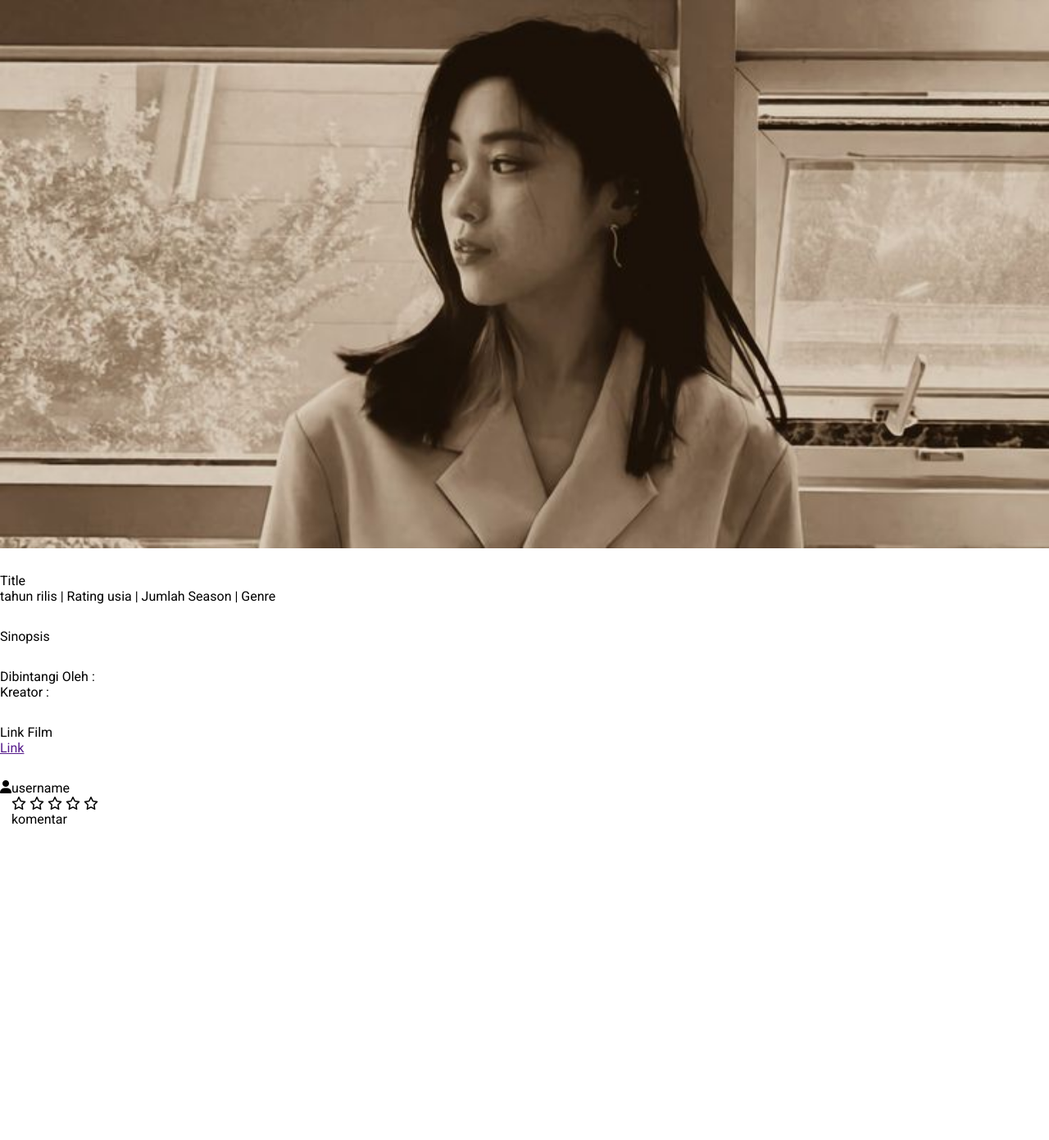
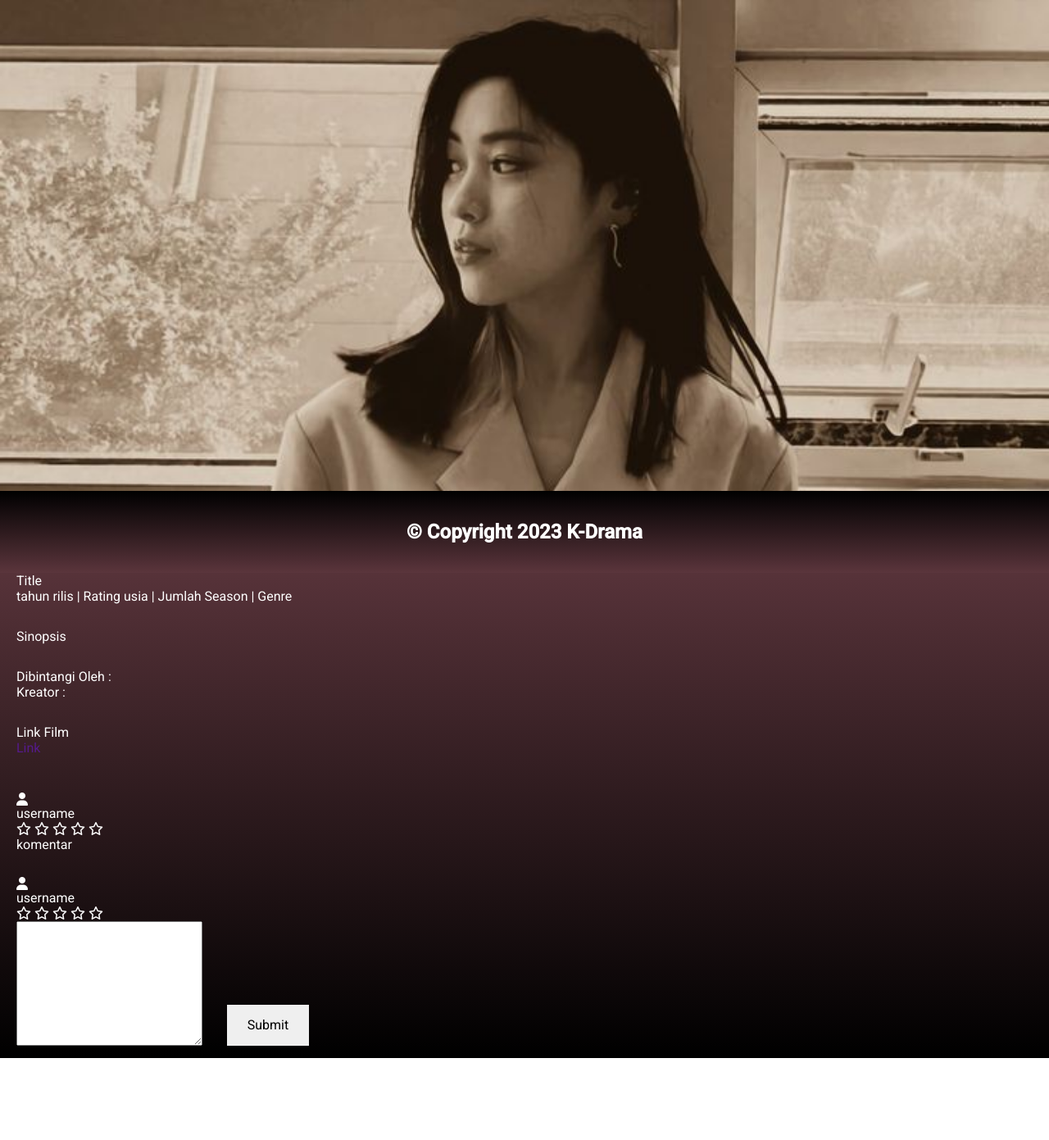
Before and after one commit to ROUVRE/responsi2-pemweb-kdrama, a PHP site: page /movie.php in a window 1280 px wide. Shown: the part 101-1492 px from the top of the page at 82% size. Before the commit the page ends 1107 px from the top, so only its background shows below. Run offline with PHP 8.4, Linux system fonts and the light colour scheme.

Commit message:
FE some page FIXING

```diff
--- /dev/null
+++ b/inc/footer.php
@@ -0,0 +1,3 @@
+<footer>
+    <h2>© Copyright 2023 K-Drama</h2>
+</footer>
--- a/movie.php
+++ b/movie.php
@@ -1,6 +1,7 @@
 <?php
 include("inc/navbar.php");
 include("inc/link.php");
+include("inc/footer.php");
 ?>
 
 <!DOCTYPE html>
@@ -16,20 +17,22 @@ include("inc/link.php");
     <div class="banner">
         <img src="assets/images/shinRyujin.jpeg" alt="">
     </div>
+    <div class="movieBg margin">
         <div class="tittleBox">
             <p>Title</p>
             <p>tahun rilis | Rating usia | Jumlah Season | Genre</p>
         </div>
-    <p>Sinopsis</p>
+        <p class="sinopsis">Sinopsis</p>
         <div class="castBox">
             <p>Dibintangi Oleh :</p>
             <p>Kreator :</p>
         </div>
-    <div>
+        <div class="linkBox">
             <p>Link Film</p>
             <a href="">Link</a>
         </div>
         <div class="commentBox">
+            <div class="komentar">
                 <div class="profile">
                     <i class="fa-solid fa-user"></i>
                 </div>
@@ -45,6 +48,27 @@ include("inc/link.php");
                     <p>komentar</p>
                 </div>
             </div>
+            <form action="">
+                <div class="profile">
+                    <i class="fa-solid fa-user"></i>
+                </div>
+                <div class="comment">
+                    <p>username</p>
+                    <div class="star">
+                        <i class="fa-regular fa-star"></i>
+                        <i class="fa-regular fa-star"></i>
+                        <i class="fa-regular fa-star"></i>
+                        <i class="fa-regular fa-star"></i>
+                        <i class="fa-regular fa-star"></i>
+                    </div>
+                    <div class="komentarInput">
+                    <textarea name="komentar" id="" cols="30" rows="10"></textarea>
+                    <input type="submit" name="submit" id="" value="Submit">
+                    </div>
+                </div>
+            </form>
+        </div>
+    </div>
 </body>
 
 </html>
--- a/mylist.php
+++ b/mylist.php
@@ -1,6 +1,7 @@
 <?php
 include("inc/navbar.php");
 include("inc/link.php");
+include("inc/footer.php");
 ?>
 
 <!DOCTYPE html>
@@ -13,8 +14,11 @@ include("inc/link.php");
 </head>
 
 <body>
+    <div class="movieBg margin">
         <div class="listHead">
+            <p style="opacity: 0;">apakek</p>
             <h1>My List</h1>
+            <i class="fa-solid fa-pen"></i>
         </div>
         <div class="listBox">
             <div class="genreBox">
@@ -26,6 +30,7 @@ include("inc/link.php");
                 </div>
             </div>
         </div>
+    </div>
 </body>
 
 </html>
--- a/style/global.css
+++ b/style/global.css
@@ -4,12 +4,18 @@ body {
   margin: 0;
   padding: 0;
   margin-top: 100px;
+  margin-bottom: 100px;
 }
 
 * {
   margin: 0;
   padding: 0;
   font-family: Roboto;
+  text-decoration: none;
+}
+
+.margin {
+  padding-left: 20px;
 }
 
 /* register & log out*/
@@ -215,13 +221,36 @@ header .navRight a {
   width: 100%;
 }
 
+.movieBg {
+  background: linear-gradient(to bottom, #5B353C, #000000);
+  margin: 0;
+  height: auto;
+}
+
+.movieBg .movieBoxTitle {
+  text-align: center;
+  padding-top: 30px;
+  color: white;
+}
+
 .movieBox {
-  margin-top: 30px;
-  padding: 0 30px;
+  /* margin-top: 30px; */
+  padding: 15px 30px;
+  position: relative;
 }
 
 .movieBox h1 {
   margin-bottom: 20px;
+  color: rgba(187, 136, 157, 1);
+
+}
+
+.movieBox i {
+  color: rgba(146, 65, 98, 1);
+  position: absolute;
+  right: 30px;
+  top: 200px  ;
+  font-size: 50px;
 }
 
 .genreBox {
@@ -234,7 +263,7 @@ header .navRight a {
   flex-direction: column;
   align-items: center;
   justify-content: center;
-  padding-bottom: 10px;
+  /* padding-bottom: 10px; */
 }
 
 .genreBox div img {
@@ -258,13 +287,40 @@ color: white;
 
 /* movie page */
 
+.tittleBox p,
+.castBox p,
+.linkBox,
+.sinopsis,
+.commentBox {
+  color: white;
+}
+
 .tittleBox {
-  margin: 30px 0;
+  padding: 30px 0;
 }
 
 .commentBox {
   margin-top: 30px;
   display: flex;
+  flex-direction: column;
+}
+
+.commentBox .komentar,
+.commentBox form {
+  padding: 15px 0;
+}
+
+.commentBox form input {
+  border: none;
+  width: 100px;
+  height: 50px;
+  font-size: 16px;
+  margin-left: 30px;
+}
+
+.commentBox form .komentarInput {
+  display: flex;
+  align-items: end;
 }
 
 .castBox {
@@ -274,11 +330,24 @@ color: white;
 /* my List */
 
 .listHead {
-  width: 100%;
+  display: flex;
+  align-items: center;
+  justify-content: space-between;
+  height: 250px;
+  color: white;
+  margin: 0 50px;
+}
+
+.listHead i {
+  font-size: 40px;
+  color: black;
+  background: rgba(229, 203, 216, 1);
+  width: 70px;
+  height: 70px;
   display: flex;
   align-items: center;
   justify-content: center;
-  height: 200px;
+  border-radius: 35px;
 }
 
 /* profile */
@@ -298,3 +367,17 @@ color: white;
   right: 30px;
   font-size: 30px;
 }
+
+footer {
+  display: flex;
+  position: fixed;
+  bottom: 0;
+  left: 0;
+  right: 0;
+  align-items: center;
+  justify-content: center;
+  height: 100px;
+  z-index: 10;
+  color: white;
+  background: linear-gradient(to bottom, #000000, #5B353C);
+}
```
Also changed, not shown: index.php (+11 -1 lines). Lines whose indentation alone changed are shown as unchanged.
